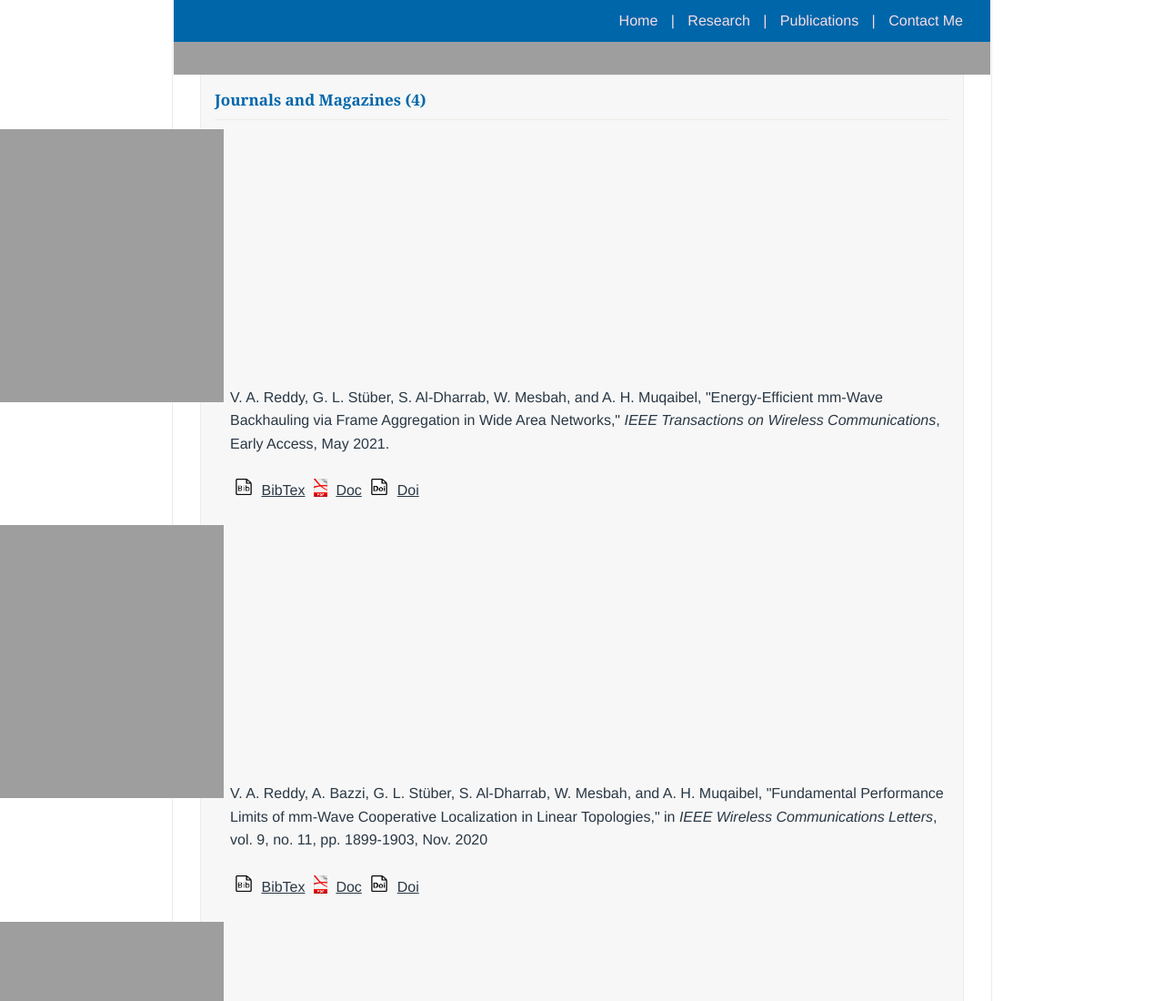
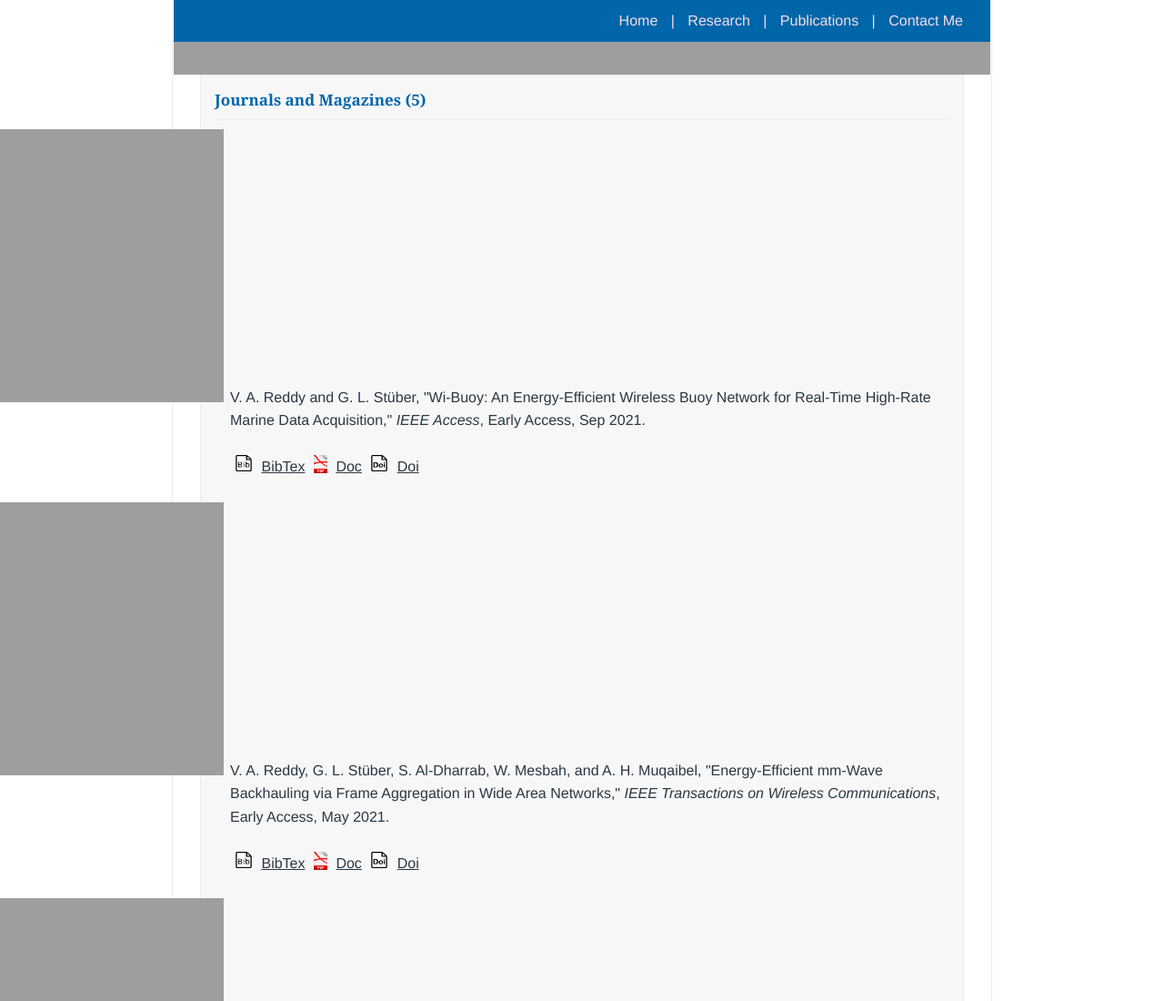
Before and after one commit to va-reddy/va-reddy.github.io, a plain HTML site: page pubs.html in a window 1280 px wide. Shown: the top 1100 px of the page at 91% size. Drawn offline with Linux system fonts and the light colour scheme; grey boxes are pictures that could not be loaded.

Commit message:
Marine paper

```diff
--- a/pubs.html
+++ b/pubs.html
@@ -14,11 +14,13 @@
 
 	<div id="main-content-2">
 				<div class="box">
-								<h2><b>Journals and Magazines (4)</b></h2>
+								<h2><b>Journals and Magazines (5)</b></h2>
 					<ul>
 
 <li>
-
+V. A. Reddy and G. L. St&uumlber, "Wi-Buoy: An Energy-Efficient Wireless Buoy Network for Real-Time High-Rate Marine Data Acquisition," <i>IEEE Access</i>, Early Access, Sep 2021. <p><br></p> <img src='bibtex.jpg' width="20" height="18" align="top" hspace="5"> <a href="acc2021.bib">BibTex</a> <img src='pdf.png' width="15" height="20" align="top" hspace="5">  <a   href="Acc_2021.pdf">Doc</a>  <img src='doi.jpg' width="20" height="18" align="top" hspace="5"> <a href="https://doi.org/10.1109/ACCESS.2021.3113646" target="_blank">Doi</a> <p><br></p>
+</li>
+<li>
 V. A. Reddy, G. L. St&uumlber, S. Al-Dharrab, W. Mesbah, and A. H. Muqaibel, "Energy-Efficient mm-Wave Backhauling via Frame Aggregation in Wide Area Networks," <i>IEEE Transactions on Wireless Communications</i>, Early Access, May 2021. <p><br></p> <img src='bibtex.jpg' width="20" height="18" align="top" hspace="5"> <a href="twc2021.bib">BibTex</a> <img src='pdf.png' width="15" height="20" align="top" hspace="5">  <a   href="TWC_2021.pdf">Doc</a>  <img src='doi.jpg' width="20" height="18" align="top" hspace="5"> <a href="https://doi.org/10.1109/TWC.2021.3079345" target="_blank">Doi</a> <p><br></p>
 </li>
 <li>
```
Also changed, not shown: 2 other files.
